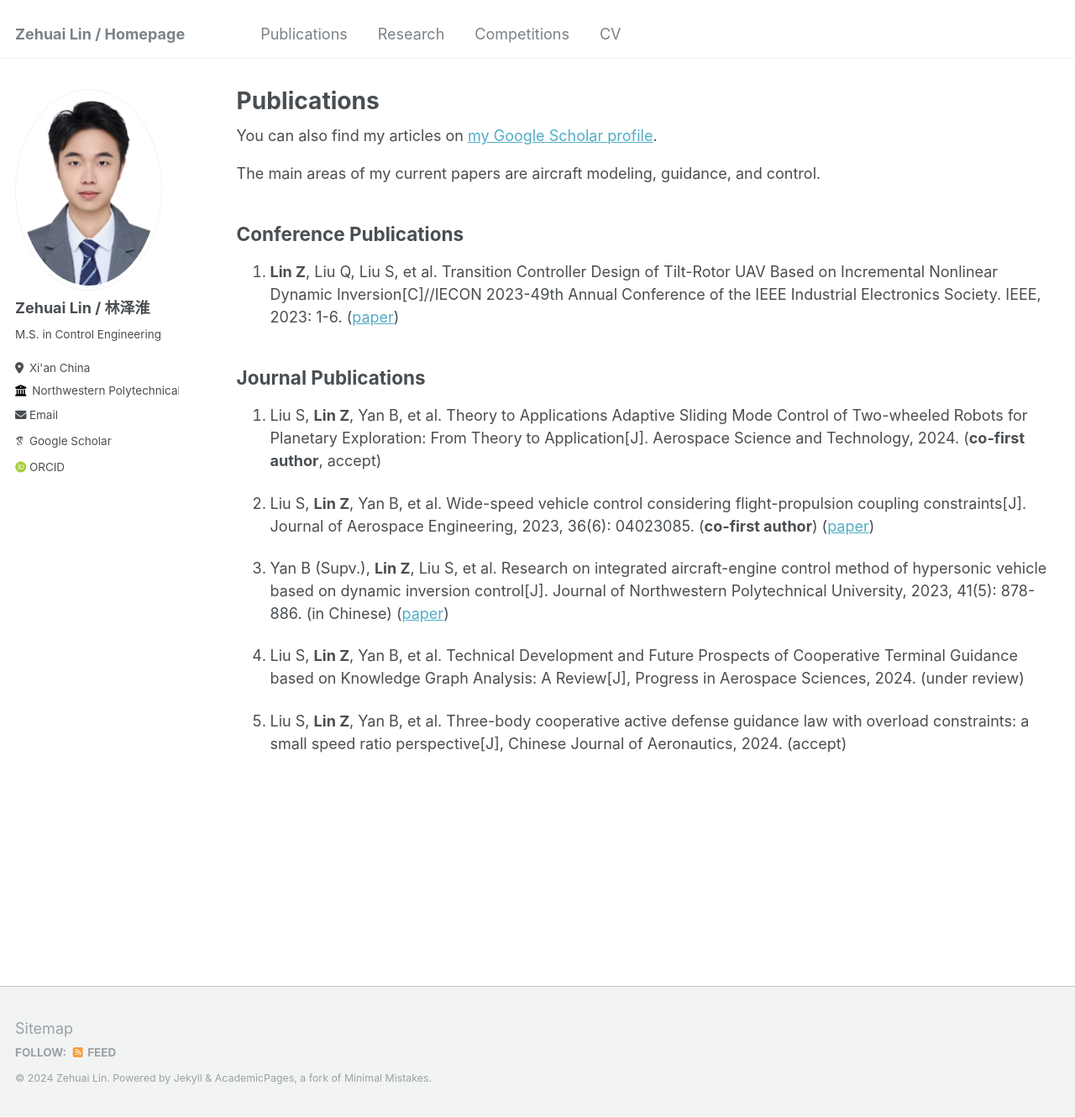
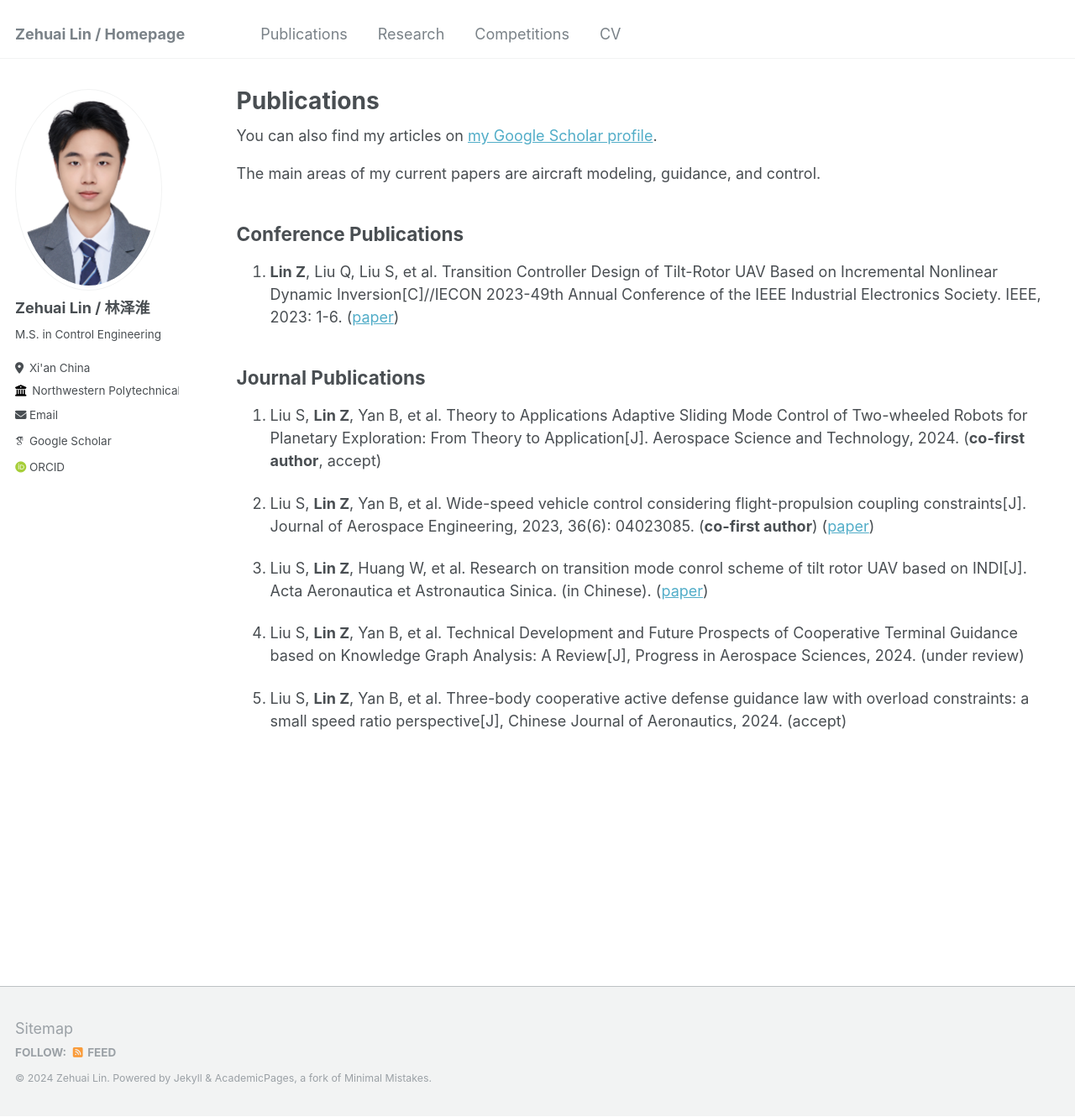
Before and after one commit to Zehuai0/Zehuai0.github.io, a Jekyll site: the page built from _pages/publications.md, in a window 1280 px wide and 1330 px high. Shown: the whole window at 84% size. Built offline with Jekyll 4.4.1, drawn with Linux system fonts in a browser that asks for light colours; some web fonts are replaced.

Commit message:
Update publications.md

```diff
--- a/_pages/publications.md
+++ b/_pages/publications.md
@@ -19,7 +19,7 @@ The main areas of my current papers are aircraft modeling, guidance, and control
 
 2. Liu S, **Lin Z**, Yan B, et al. Wide-speed vehicle control considering flight-propulsion coupling constraints[J]. Journal of Aerospace Engineering, 2023, 36(6): 04023085. (**co-first author**) ([paper](https://ascelibrary.org/doi/abs/10.1061/JAEEEZ.ASENG-5066))
 
-3. Yan B (Supv.), **Lin Z**, Liu S, et al. Research on integrated aircraft-engine control method of hypersonic vehicle based on dynamic inversion control[J]. Journal of Northwestern Polytechnical University, 2023, 41(5): 878-886. (in Chinese) ([paper](https://www.jnwpu.org/articles/jnwpu/abs/2023/05/jnwpu2023415p878/jnwpu2023415p878.html))
+3. Liu S, **Lin Z**, Huang W, et al. Research on transition mode conrol scheme of tilt rotor UAV based on INDI[J]. Acta Aeronautica et Astronautica Sinica. (in Chinese). ([paper](https://link.cnki.net/urlid/11.1929.V.20240223.1545.008))
 
 4. Liu S, **Lin Z**, Yan B, et al. Technical Development and Future Prospects of Cooperative Terminal Guidance based on Knowledge Graph  Analysis: A Review[J], Progress in Aerospace Sciences, 2024. (under review)
 
```
